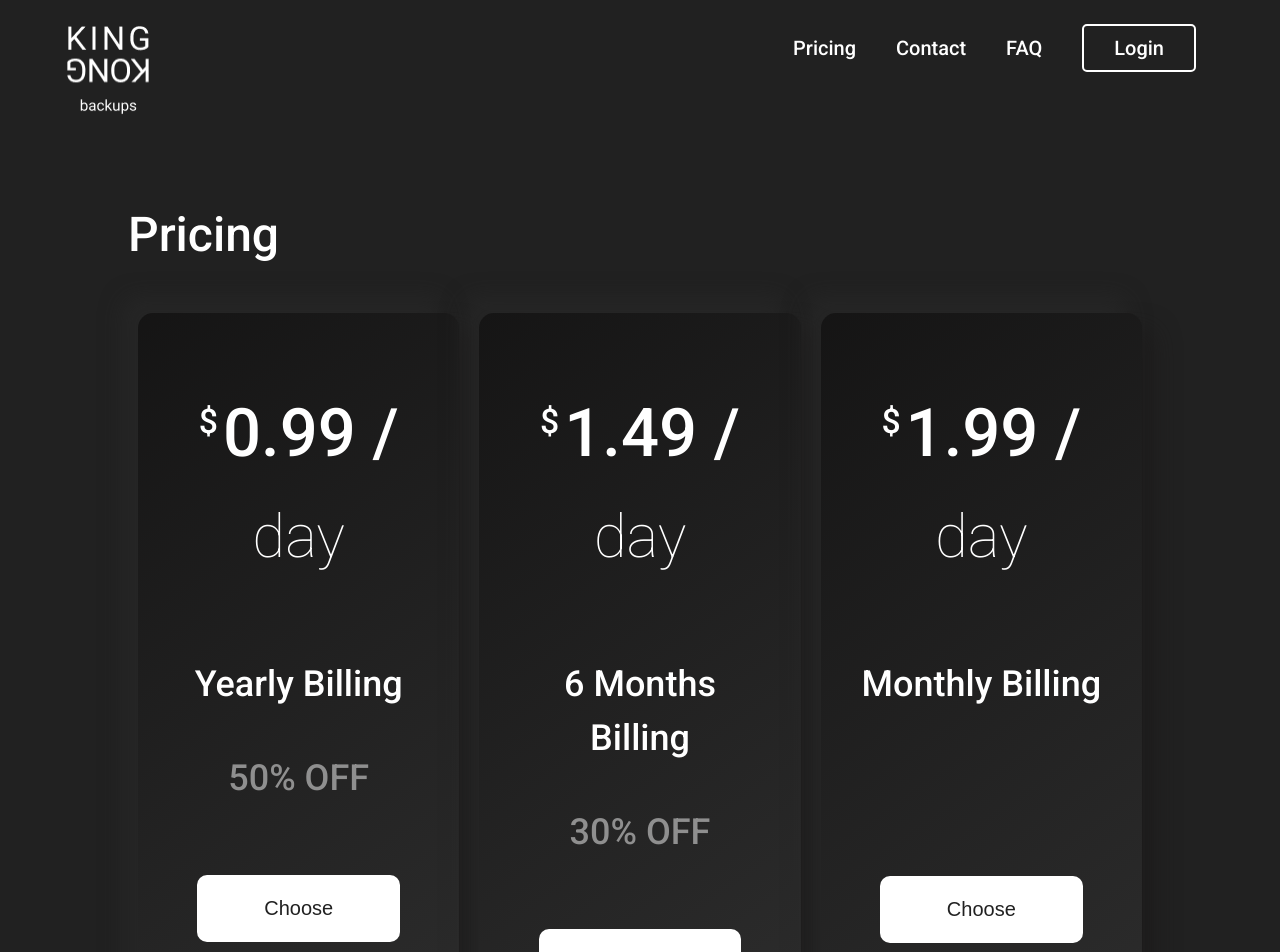
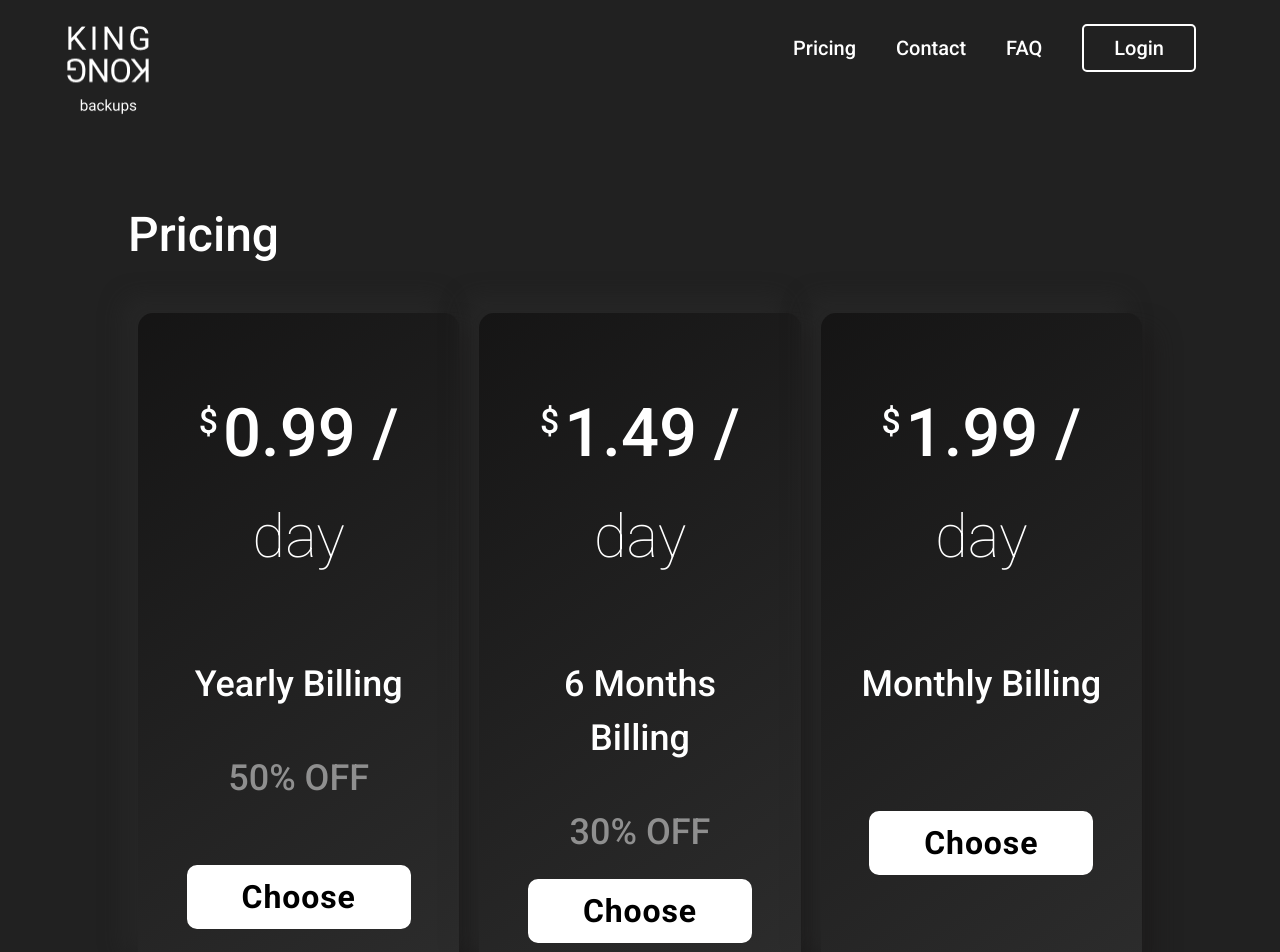
Before and after one commit to luke-devel/KingKongFrontend, a Next.js app: page /pricing in a window 1280 px wide. Shown: the top 952 px of the page. Built offline with nearby package versions, Linux system fonts and the light colour scheme.

Commit message:
added new buttons and created boilerplate stripe checkout session

```diff
--- a/package.json
+++ b/package.json
@@ -17,11 +17,13 @@
     "next": "9.5.5",
     "next-images": "^1.6.0",
     "react": "16.13.1",
-    "react-dom": "16.13.1"
+    "react-dom": "16.13.1",
+    "stripe": "^8.114.0"
   },
   "devDependencies": {
     "@types/node": "^14.11.8",
     "@types/react": "^16.9.51",
+    "babel-plugin-styled-components": "^1.11.1",
     "typescript": "^4.0.3"
   }
 }
--- a/pages/api/hello.ts
+++ b/pages/api/checkout/session.ts
@@ -1,7 +1,5 @@
 import { NextApiRequest, NextApiResponse } from 'next'
 
-
 export default (req: NextApiRequest, res: NextApiResponse) => {
-  res.statusCode = 200
-  res.json({ name: 'John Doe' })
+  res.status(200).json({ name: 'John Doe' })
 }
--- a/pages/pricing.tsx
+++ b/pages/pricing.tsx
@@ -1,4 +1,8 @@
-import React, { useState, useEffect } from "react";
+import React, { useState } from "react";
+
+import { NoSsr } from "@material-ui/core";
+import { withStyles } from "@material-ui/core/styles";
+import Button from "@material-ui/core/Button";
 import { useRouter } from "next/router";
 import Cookie from "js-cookie";
 import Header from "../components/Header";
@@ -7,6 +11,34 @@ import Footer from "../components/Footer";
 export default function Pricing() {
   const router = useRouter();
   const [state, setstate] = useState("");
+
+  const StyledButton = withStyles({
+    root: {
+      // background: 'linear-gradient(45deg, #FE6B8B 30%, #FF8E53 90%)',
+      borderRadius: 10,
+      backgroundColor: "#ffffff",
+      border: "2px solid #ffffff",
+      fontSize: "2em",
+      color: "black",
+      height: "2em",
+      width: "7em",
+      padding: "0 30px",
+      fontWeight: "bold",
+      // position: "absolute",
+      bottom: 0,
+      "&:hover": {
+        // fontStyle: "italic",
+        fontWeight: "bold",
+        backgroundColor: "#ffffff",
+        color: "#black",
+        transform: "scale(1.05)",
+        transitionDuration: ".5s",
+      },
+    },
+    label: {
+      textTransform: "capitalize",
+    },
+  })(Button);
 
   const handleChoice = (choice) => {
     console.log(choice);
@@ -37,54 +69,53 @@ export default function Pricing() {
       <div className="topHeader">
         <Header />
         <div id="price" className="container">
-          <div className="pricing">
+          <div className="pricing" style={{ marginTop: 10 }}>
             <h1>Pricing</h1>
             <div className="cards">
               <div className="card">
                 <div className="priced">
                   <sup>$</sup>0.99 / <span>day</span>
                 </div>
-
                 <h3>Yearly Billing</h3>
                 <h3 className="off"> 50% OFF</h3>
-
-                <div
-                  className="pricebtn"
-                  id="0"
-                  onClick={() => handleChoice(0)}
-                >
-                  <button>Choose</button>
+                <div style={{ marginTop: "5vh" }}>
+                  <NoSsr>
+                    <StyledButton onClick={() => handleChoice(0)}>
+                      Choose
+                    </StyledButton>
+                  </NoSsr>
                 </div>
               </div>
-
               <div className="card">
                 <div className="priced">
                   <sup>$</sup>1.49 / <span>day</span>
                 </div>
-
                 <h3>6 Months Billing</h3>
                 <h3 className="off"> 30% OFF</h3>
-
-                <div className="pricebtn" onClick={() => handleChoice(1)}>
-                  <button>Choose</button>
+                <div>
+                  <NoSsr>
+                    <StyledButton onClick={() => handleChoice(1)}>
+                      Choose
+                    </StyledButton>
+                  </NoSsr>
                 </div>
               </div>
-
               <div className="card">
                 <div className="priced">
                   <sup>$</sup>1.99 / <span>day</span>
                 </div>
-
                 <h3>Monthly Billing</h3>
-
-                <div className="pricebtn1" onClick={() => handleChoice(2)}>
-                  <button>Choose</button>
+                <div style={{ marginTop: "10vh" }}>
+                  <NoSsr>
+                    <StyledButton onClick={() => handleChoice(2)}>
+                      Choose
+                    </StyledButton>
+                  </NoSsr>
                 </div>
               </div>
             </div>
           </div>
         </div>
-
         <Footer />
       </div>
     </div>
```
Also changed, not shown: pages/register.tsx (+54 -21 lines), .babelrc (added), 1 other file (tests, documents, lock files or other folders).
